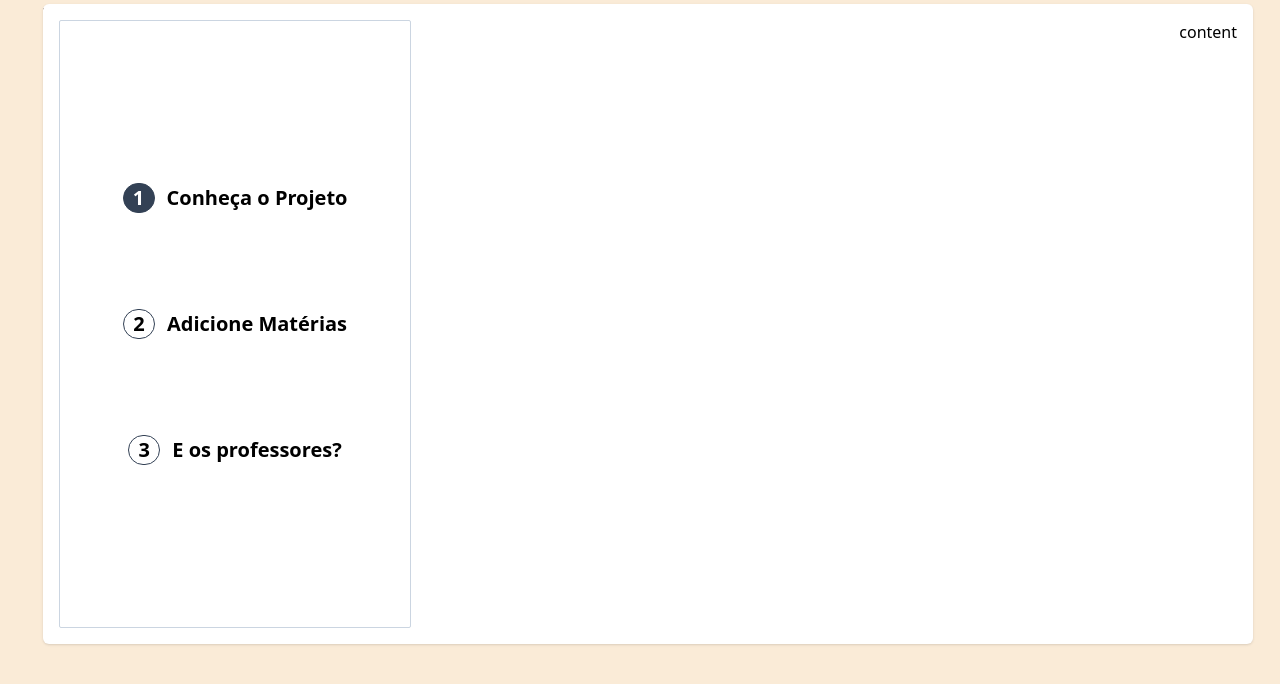
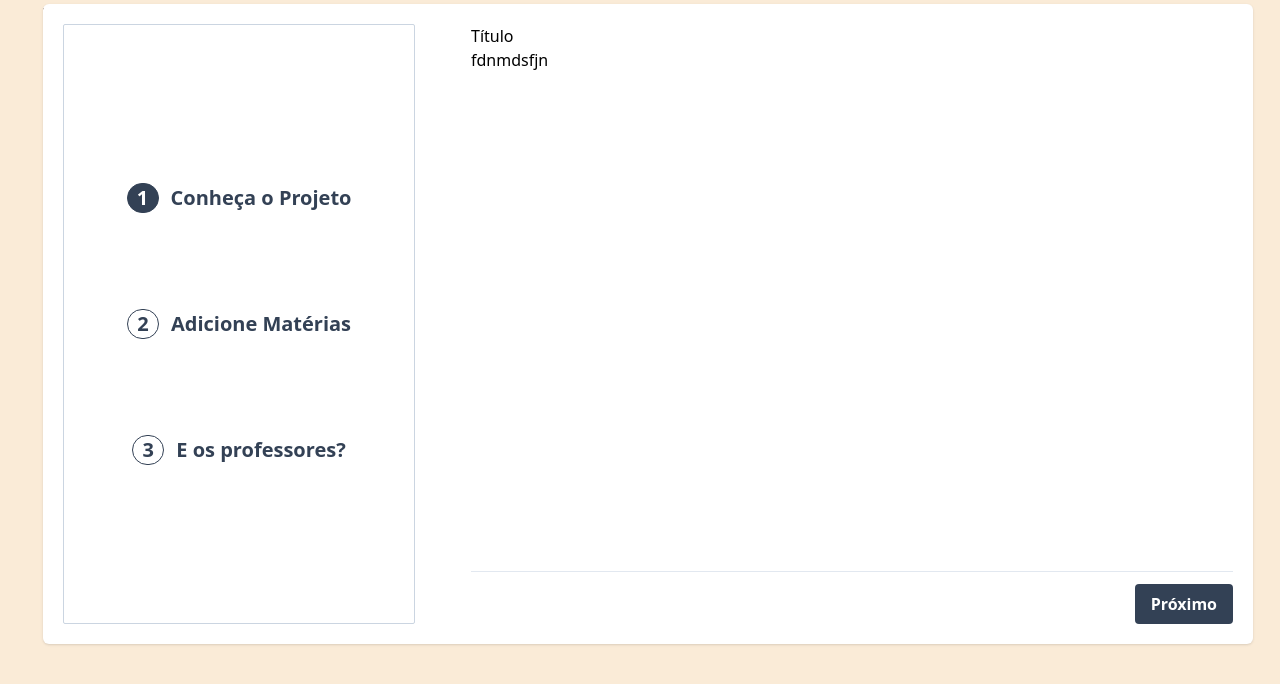
Before and after one commit to oiviana/oop-classroom, a React (Vite) app: page / in a window 1280 px wide. Shown: the top 684 px of the page. Built offline with nearby package versions, Linux system fonts and the light colour scheme.

Commit message:
feat: modal structure

```diff
--- a/src/components/ui/Blackboard/index.tsx
+++ b/src/components/ui/Blackboard/index.tsx
@@ -2,7 +2,7 @@ export default function Blackboard(){
 
     return(
         <div className="w-full h-[25rem] bg-green-900 box-border border-[16px] border-yellow-950 font-chalk text-white flex flex-col items-center gap-16 uppercase">
-            <h1 className="text-lg md:text-xl lg:text-4xl mt-2">Object Oriented Classroom</h1>
+            <h1 className="text-lg md:text-xl lg:text-4xl mt-8">Object Oriented Classroom</h1>
             <div className="flex justify-between w-full max-w-[700px]  text-base lg:text-xl ">
                 <div className="flex flex-col items-center">
                     <h2>Alunos</h2>
--- a/src/components/ui/InitialModal/ModalSteps/index.tsx
+++ b/src/components/ui/InitialModal/ModalIndex/index.tsx
@@ -1,7 +1,6 @@
 import { steps } from "./steps";
-export default function ModalSteps() {
-  const currentStep = 1;
 
+export default function ModalIndex({ currentStep }: { currentStep: number }) {
   return (
     <div className="w-full md:max-w-[22rem] text-lg md:text-xl font-semibold">
       <div className="flex md:hidden border-b-[1px] border-slate-300 py-4">
@@ -16,7 +15,7 @@ export default function ModalSteps() {
       <div className="hidden md:flex flex-col items-center justify-center h-full gap-[6rem] border-[1px] border-slate-300 rounded-sm">
         {steps.map((step) => {
           return (
-            <div className="flex gap-3 items-center">
+            <div className="flex gap-3 items-center text-slate-700 font-semibold ">
               <span
                 className={`border-[1px] border-slate-700 rounded-full w-8 flex justify-center items-center transition-colors ${
                   currentStep === step.number && "bg-slate-700 text-white"
--- /dev/null
+++ b/src/components/ui/InitialModal/Steps/FirstStep.tsx
@@ -0,0 +1,8 @@
+export default function FirsStep(){
+    return(
+    <div>
+        <h2>Título</h2>
+        <article>fdnmdsfjn</article>
+    </div>
+)
+}
--- /dev/null
+++ b/src/components/ui/InitialModal/Steps/SecondStep.tsx
@@ -0,0 +1,5 @@
+export default function SecondStep(){
+    return(<h3>
+        second
+    </h3>)
+}
--- /dev/null
+++ b/src/components/ui/InitialModal/Steps/ThirdStep.tsx
@@ -0,0 +1,5 @@
+export default function ThirdStep(){
+    return(<h3>
+        Third
+    </h3>)
+}
--- a/src/components/ui/InitialModal/index.tsx
+++ b/src/components/ui/InitialModal/index.tsx
@@ -1,10 +1,47 @@
-import ModalSteps from "./ModalSteps";
+import { useState } from "react";
+import ModalIndex from "./ModalIndex";
+import FirsStep from "./Steps/FirstStep";
+import SecondStep from "./Steps/SecondStep";
+import ThirdStep from "./Steps/ThirdStep";
+import { IoMdArrowRoundBack } from "react-icons/io";
 
 export default function InitialModal() {
+  const componentSteps = [FirsStep, SecondStep, ThirdStep];
+  const [currentStep, setCurrentStep] = useState<number>(1);
+  const CurrentComponent = componentSteps[currentStep - 1];
+
+  const handleNextStep = () => {
+    if (currentStep === componentSteps.length) return;
+    setCurrentStep(currentStep + 1);
+  };
+
+  const handlePreviousStep = () => {
+    if (currentStep === 1) return;
+    setCurrentStep(currentStep - 1);
+  };
+
   return (
-    <div className="w-full mx-auto absolute h-36 bg-white shadow rounded-md top-1 flex flex-col md:flex-row p-4 justify-between md:h-[40rem]">
-      <ModalSteps />
-      <div>content</div>
+    <div className="w-full mx-auto absolute h-full bg-white shadow rounded-md top-1 flex flex-col md:flex-row p-5 justify-between md:gap-14 md:h-[40rem]">
+      <ModalIndex currentStep={currentStep} />
+      <div className="flex flex-col flex-1">
+        <CurrentComponent />
+        <footer className="mt-auto border-t-[1px] border-slate-200 pt-3 w-full flex justify-end gap-2 ">
+          {currentStep > 1 && (
+            <button
+              className="py-1 px-4 rounded transition-all"
+              onClick={handlePreviousStep}
+            >
+              <IoMdArrowRoundBack size={30} className="text-slate-800" />
+            </button>
+          )}
+          <button
+            className="bg-slate-700 text-white font-semibold py-2 px-4 rounded"
+            onClick={handleNextStep}
+          >
+            Próximo
+          </button>
+        </footer>
+      </div>
     </div>
   );
 }
```
Also changed, not shown: src/components/ui/InitialModal/ModalIndex/steps.ts (renamed from src/components/ui/InitialModal/ModalSteps/steps.ts).
